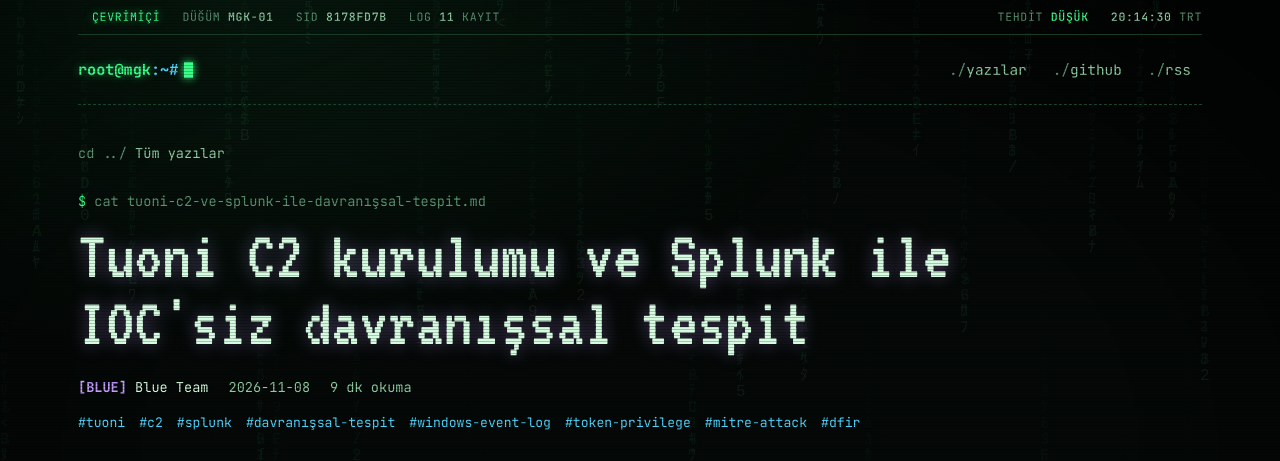
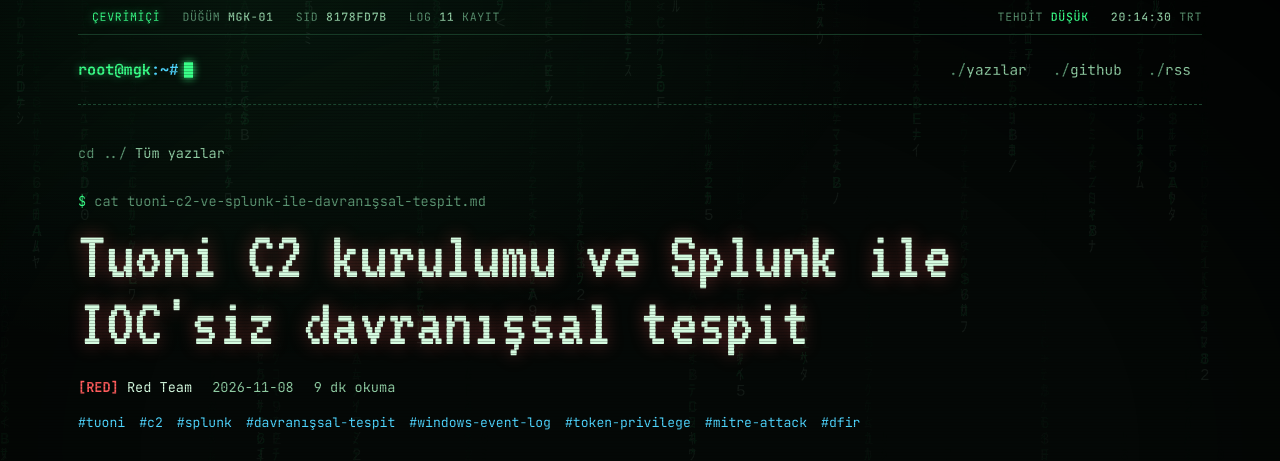
Before and after one commit to mustafagurkankarakaya/mustafagurkankarakaya.github.io, a Jekyll site: the page built from _posts/2026-11-08-Tuoni-C2-ve-Splunk-ile-Davranışsal-Tespit.md, in a window 1280 px wide and 900 px high, cut to the strip 0-461 px from the top of the window. Built offline with Jekyll 4.4.1, drawn with Linux system fonts in a browser that asks for light colours.

Commit message:
Yazılar: Tuoni yazısının tarihini düzelt (gelecek tarih → yayınlanmıyordu), kategori Red Team
Co-Authored-By: Claude Opus 4.8 <noreply@anthropic.com>
Claude-Session: https://claude.ai/code/session_0126rGB21qHJHxN8QPBjxRFc

```diff
--- a/_posts/2026-11-08-Tuoni-C2-ve-Splunk-ile-Davranışsal-Tespit.md
+++ b/_posts/2026-11-08-Tuoni-C2-ve-Splunk-ile-Davranışsal-Tespit.md
@@ -1,7 +1,7 @@
 ---
 title: "Tuoni C2 kurulumu ve Splunk ile IOC'siz davranışsal tespit"
-date: 2026-11-08 20:30:00 +0300
-categories: [Blue Team]
+date: 2026-11-08 09:00:00 +0300
+categories: [Red Team]
 tags: [tuoni, c2, splunk, davranışsal-tespit, windows-event-log, token-privilege, mitre-attack, dfir]
 description: "Tuoni C2'yi iki makineli bir laboratuvarda ayağa kaldırdık, Windows ajanını çalıştırdık ve beacon'ın dosya adını da IP'sini de aramaya hiç yazmadan, yalnızca 4688/4703/5156 olaylarının davranış sırasından tespit ettik. Üç çalıştırma, üç eşleşme."
 image:
```
